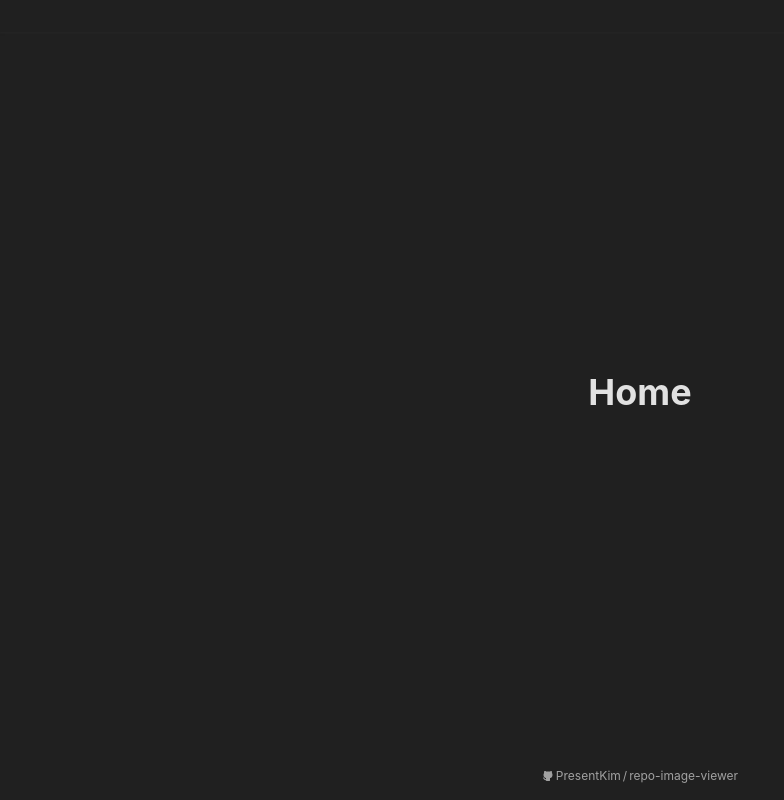
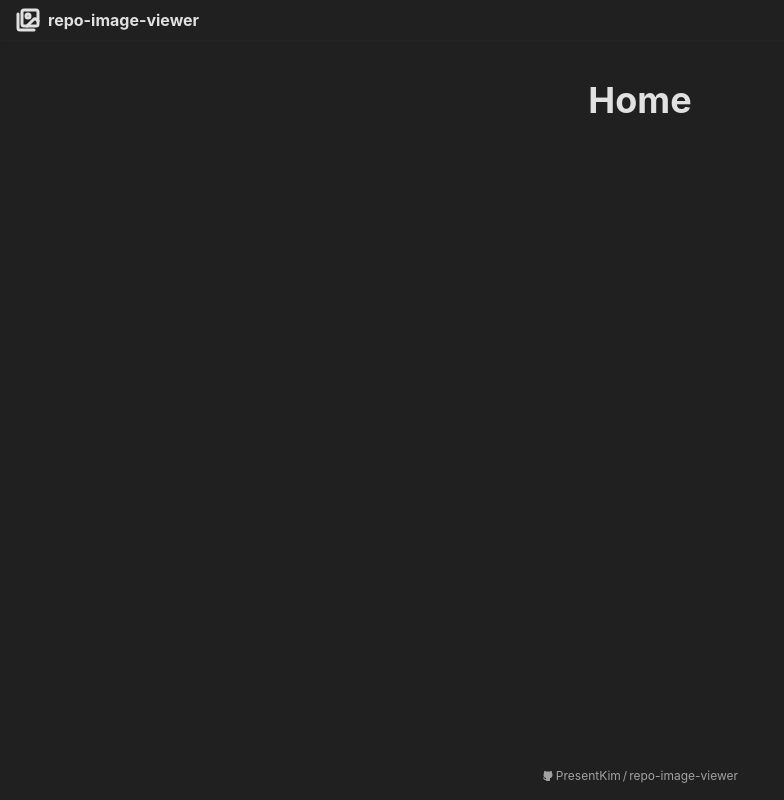
Before and after one commit to PresentKim/git-resource-viewer, a React (Vite) app: page /#/ in a window 1280 px wide. Shown: the whole page, without its empty margins (0-784 px from the left). Built offline with nearby package versions, Linux system fonts and the light colour scheme.

Commit message:
refactor(header): Create Header component with Title and Side sections

```diff
--- /dev/null
+++ b/src/components/header.tsx
@@ -0,0 +1,42 @@
+import type {ComponentProps} from 'react'
+import {cn} from '@/lib/utils'
+
+function HeaderTitle({children, className, ...props}: ComponentProps<'div'>) {
+  return (
+    <div
+      data-slot="header-title"
+      className={cn('flex items-center gap-2', className)}
+      {...props}>
+      {children}
+    </div>
+  )
+}
+
+function HeaderSide({children, className, ...props}: ComponentProps<'div'>) {
+  return (
+    <div
+      data-slot="header-side"
+      className={cn('flex items-center gap-2', className)}
+      {...props}>
+      {children}
+    </div>
+  )
+}
+
+function Header({children, className, ...props}: ComponentProps<'header'>) {
+  return (
+    <header
+      data-slot="header"
+      className={cn(
+        'flex justify-between items-center align-middle',
+        'w-full min-h-8 px-4 py-2',
+        'shadow-xs shadow-neutral-800',
+        className,
+      )}
+      {...props}>
+      {children}
+    </header>
+  )
+}
+
+export {Header, HeaderTitle, HeaderSide}
--- a/src/layout/BaseLayout.tsx
+++ b/src/layout/BaseLayout.tsx
@@ -1,12 +1,10 @@
 import {Outlet} from 'react-router-dom'
-import Header from './Header'
 import Footer from './Footer'
 import {SearchDialog} from '@/components/search-dialog'
 
 export default function BaseLayout() {
   return (
     <div className="flex h-full min-h-screen w-full flex-col items-center justify-center">
-      <Header />
       <Outlet />
       <Footer />
       <SearchDialog />
--- a/src/layout/Header/index.tsx
+++ /dev/null
@@ -1,11 +0,0 @@
-import {cn} from '@/lib/utils'
-
-export default function Header() {
-  return (
-    <header
-      className={cn(
-        'flex justify-between items-center align-middle min-h-8 w-full px-4 py-2',
-        'shadow-xs shadow-neutral-800',
-      )}></header>
-  )
-}
--- a/src/pages/Home.tsx
+++ b/src/pages/Home.tsx
@@ -1,7 +1,19 @@
+import {ImagesIcon as HeaderIcon} from 'lucide-react'
+import {Header, HeaderSide, HeaderTitle} from '@/components/header'
+
 export default function Home() {
   return (
-    <main className="flex flex-1 justify-center items-center align-middle min-h-8 w-full px-4 py-2">
-      <h1 className="my-2 text-center text-4xl font-bold">Home</h1>
-    </main>
+    <>
+      <Header>
+        <HeaderTitle className="select-none">
+          <HeaderIcon strokeWidth={3} />
+          <b>repo-image-viewer</b>
+        </HeaderTitle>
+        <HeaderSide> </HeaderSide>
+      </Header>
+      <main className="flex flex-col flex-1 justify-start items-center min-h-8 w-full px-4 py-8 space-y-6">
+        <h1 className="my-2 text-center text-4xl font-bold">Home</h1>
+      </main>
+    </>
   )
 }
--- a/src/pages/RepoView.tsx
+++ b/src/pages/RepoView.tsx
@@ -1,7 +1,19 @@
+import {ImagesIcon as HeaderIcon} from 'lucide-react'
+import {Header, HeaderSide, HeaderTitle} from '@/components/header'
+
 export default function RepoView() {
   return (
-    <main className="flex flex-1 justify-center items-center align-middle min-h-8 w-full px-4 py-2">
-      <h1 className="my-2 text-center text-4xl font-bold">Repository View</h1>
-    </main>
+    <>
+      <Header>
+        <HeaderTitle className="select-none">
+          <HeaderIcon strokeWidth={3} />
+          <b>repo-image-viewer</b>
+        </HeaderTitle>
+        <HeaderSide> </HeaderSide>
+      </Header>
+      <main className="flex flex-1 justify-center items-center align-middle min-h-8 w-full px-4 py-2">
+        <h1 className="my-2 text-center text-4xl font-bold">Repository View</h1>
+      </main>
+    </>
   )
 }
```
